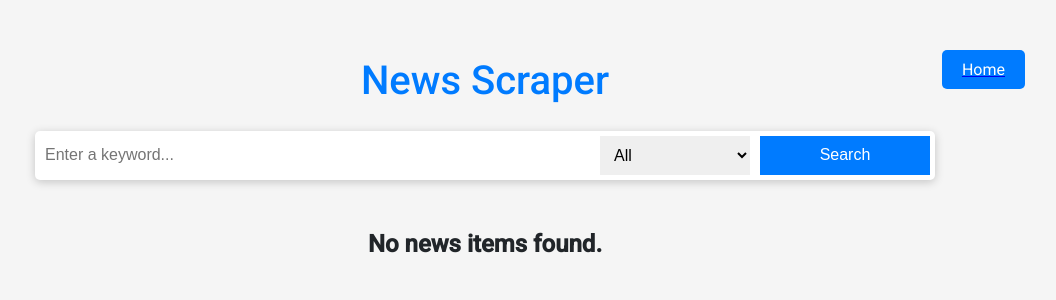
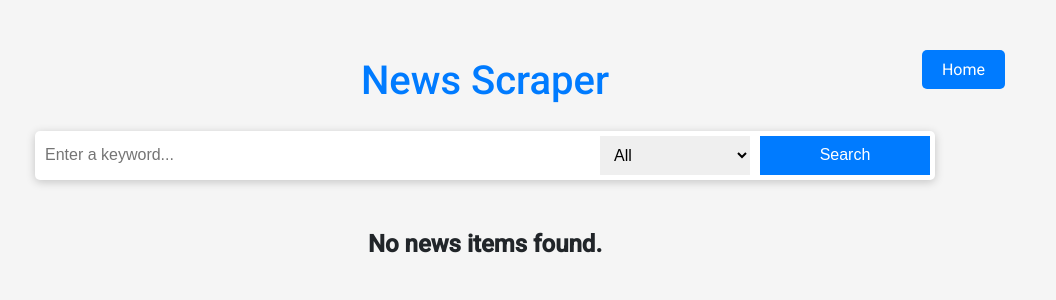
Before and after one commit to pranavbatra30/NewsScraper, a Flask app: template templates/index.html in a window 1280 px wide. Shown: the top 300 px of the page, without its empty margins (155-1211 px from the left). Run offline with Flask 3, Linux system fonts and the light colour scheme; the template is opened without the code that fills it, so the values that code supplies are empty; parts of the project's set-up code (start-up, migrations or seed data) failed here and were passed over; some libraries are stand-ins or nearby versions.

Commit message:
Update index.html

```diff
--- a/templates/index.html
+++ b/templates/index.html
@@ -225,6 +225,10 @@
             justify-content: flex-end;
         }
 
+        #home-button-container a {
+            text-decoration: none;
+        }
+
 
         #home-button {
             padding: 10px 20px;
@@ -233,7 +237,7 @@
             border-radius: 5px;
             text-align: center;
             margin-bottom: -100px;
-            margin-right: 100px;
+            margin-right: 120px;
             margin-top: 50px;
         }
 
```
